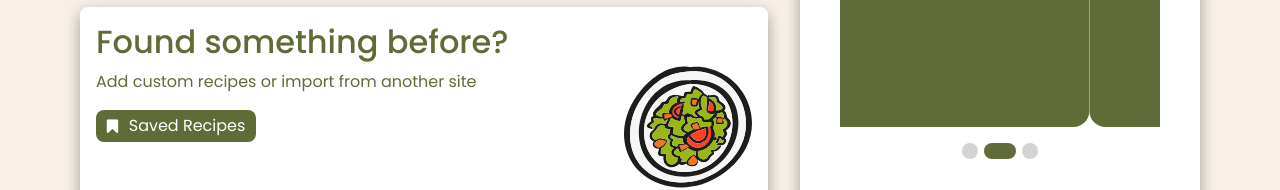
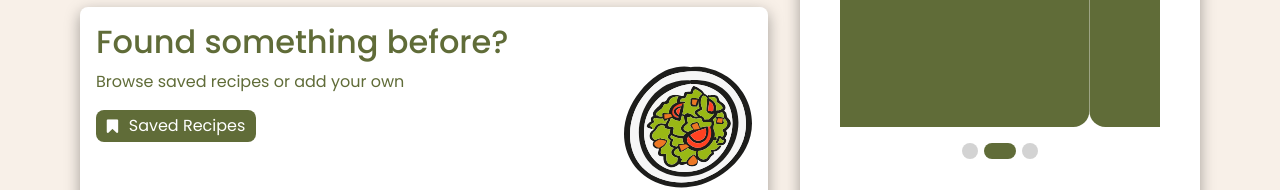
Before and after one commit to Adamv27/Flavorful, a plain HTML site: page frontend/index.html in a window 1280 px wide. Shown: the part 433-623 px from the top of the page. Drawn offline with nearby package versions, Linux system fonts and the light colour scheme.

Commit message:
Change text in saved recipes box in home page

```diff
--- a/frontend/index.html
+++ b/frontend/index.html
@@ -52,7 +52,7 @@
         <div id="my-recipe-container" class="content-container">
           <div>
             <h2 id="found-something-before">Found something before?</h2>
-            <p>Add custom recipes or import from another site</p>
+            <p>Browse saved recipes or add your own</p>
             <a class="flat center-content link-button" href="pages/recipes.html"><i class="fa fa-solid fa-bookmark"></i>Saved Recipes</a>
           </div>
           <img class="food-image" src="images/salad.svg" alt="salad">
```
